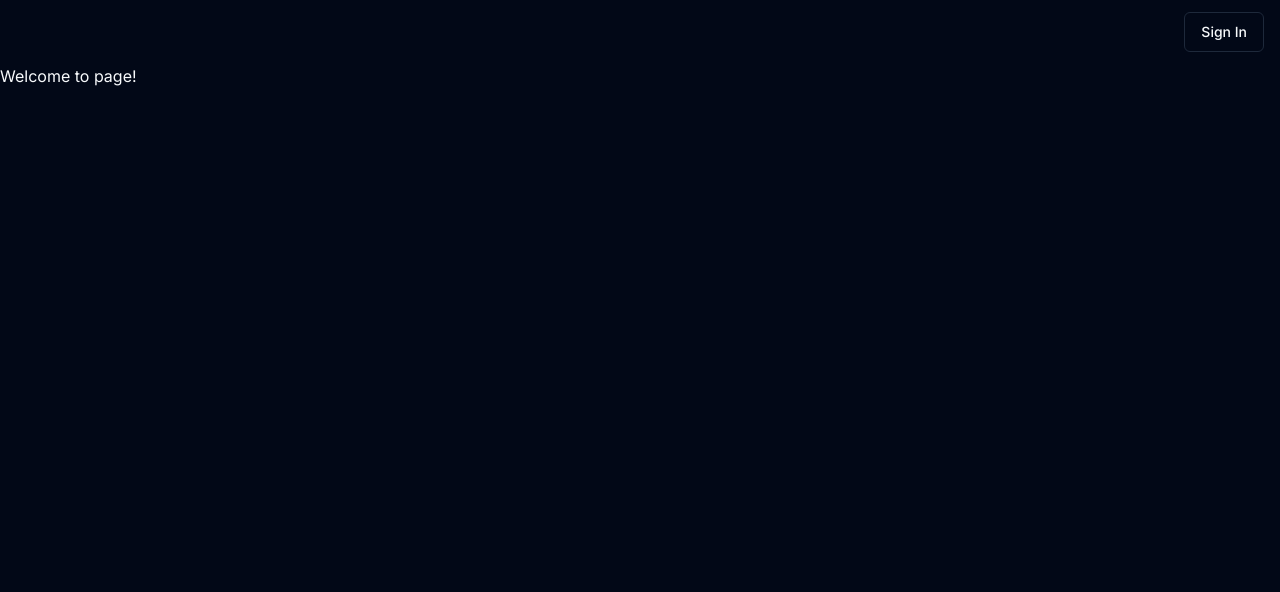
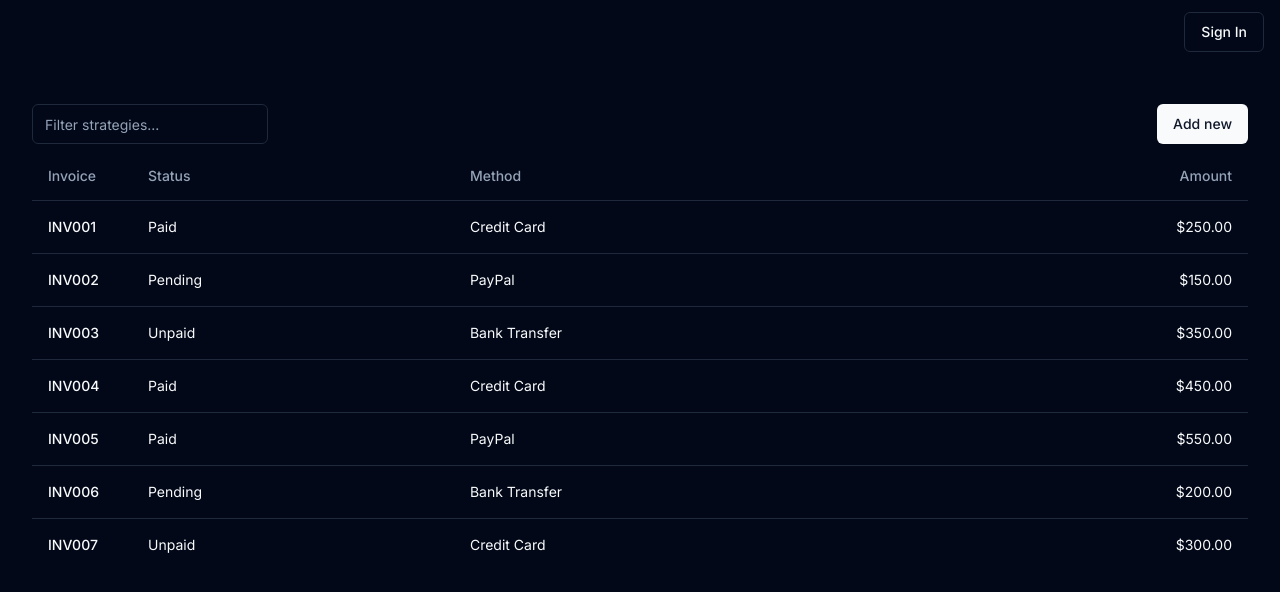
Before and after one commit to JanKomis/optionCalculator, a Next.js app: page /strategies in a window 1280 px wide. Shown: the top 592 px of the page. Built offline with nearby package versions, Linux system fonts and the light colour scheme; no server answers.

Commit message:
firsth version strategie page

```diff
--- a/app/strategies/page.tsx
+++ b/app/strategies/page.tsx
@@ -1,3 +1,10 @@
+import StrategiesTable from "@/components/strategies/StrategiesTable";
+
+
 export default function Page() {
-    return <main>Welcome to page!</main>;
-  }
+  return (
+    <main>
+      <StrategiesTable></StrategiesTable>
+    </main>
+  );
+}
--- /dev/null
+++ b/components/strategies/StrategiesTable.tsx
@@ -0,0 +1,86 @@
+import {
+  Table,
+  TableBody,
+  TableCaption,
+  TableCell,
+  TableFooter,
+  TableHead,
+  TableHeader,
+  TableRow,
+} from "../ui/table";
+import TableToolbar from "./TableToolbar";
+
+const invoices = [
+  {
+    invoice: "INV001",
+    paymentStatus: "Paid",
+    totalAmount: "$250.00",
+    paymentMethod: "Credit Card",
+  },
+  {
+    invoice: "INV002",
+    paymentStatus: "Pending",
+    totalAmount: "$150.00",
+    paymentMethod: "PayPal",
+  },
+  {
+    invoice: "INV003",
+    paymentStatus: "Unpaid",
+    totalAmount: "$350.00",
+    paymentMethod: "Bank Transfer",
+  },
+  {
+    invoice: "INV004",
+    paymentStatus: "Paid",
+    totalAmount: "$450.00",
+    paymentMethod: "Credit Card",
+  },
+  {
+    invoice: "INV005",
+    paymentStatus: "Paid",
+    totalAmount: "$550.00",
+    paymentMethod: "PayPal",
+  },
+  {
+    invoice: "INV006",
+    paymentStatus: "Pending",
+    totalAmount: "$200.00",
+    paymentMethod: "Bank Transfer",
+  },
+  {
+    invoice: "INV007",
+    paymentStatus: "Unpaid",
+    totalAmount: "$300.00",
+    paymentMethod: "Credit Card",
+  },
+];
+
+export default function StrategiesTable() {
+  return (
+    <div className="p-8 w-full">
+      <TableToolbar></TableToolbar>
+      <Table>
+        <TableHeader>
+          <TableRow>
+            <TableHead className="w-[100px]">Invoice</TableHead>
+            <TableHead>Status</TableHead>
+            <TableHead>Method</TableHead>
+            <TableHead className="text-right">Amount</TableHead>
+          </TableRow>
+        </TableHeader>
+        <TableBody>
+          {invoices.map((invoice) => (
+            <TableRow key={invoice.invoice}>
+              <TableCell className="font-medium">{invoice.invoice}</TableCell>
+              <TableCell>{invoice.paymentStatus}</TableCell>
+              <TableCell>{invoice.paymentMethod}</TableCell>
+              <TableCell className="text-right">
+                {invoice.totalAmount}
+              </TableCell>
+            </TableRow>
+          ))}
+        </TableBody>
+      </Table>
+    </div>
+  );
+}
--- /dev/null
+++ b/components/strategies/TableToolbar.tsx
@@ -0,0 +1,15 @@
+import { Button } from "../ui/button";
+import { Input } from "../ui/input";
+
+export default function TableToolbar() {
+  return (
+    <div className="flex justify-between py-2">
+      <Input
+        className="w-50 "
+        type="text"
+        placeholder="Filter strategies..."
+      ></Input>
+      <Button>Add new</Button>
+    </div>
+  );
+}
--- /dev/null
+++ b/components/ui/table.tsx
@@ -0,0 +1,117 @@
+import * as React from "react"
+
+import { cn } from "@/lib/utils"
+
+const Table = React.forwardRef<
+  HTMLTableElement,
+  React.HTMLAttributes<HTMLTableElement>
+>(({ className, ...props }, ref) => (
+  <div className="relative w-full overflow-auto">
+    <table
+      ref={ref}
+      className={cn("w-full caption-bottom text-sm", className)}
+      {...props}
+    />
+  </div>
+))
+Table.displayName = "Table"
+
+const TableHeader = React.forwardRef<
+  HTMLTableSectionElement,
+  React.HTMLAttributes<HTMLTableSectionElement>
+>(({ className, ...props }, ref) => (
+  <thead ref={ref} className={cn("[&_tr]:border-b", className)} {...props} />
+))
+TableHeader.displayName = "TableHeader"
+
+const TableBody = React.forwardRef<
+  HTMLTableSectionElement,
+  React.HTMLAttributes<HTMLTableSectionElement>
+>(({ className, ...props }, ref) => (
+  <tbody
+    ref={ref}
+    className={cn("[&_tr:last-child]:border-0", className)}
+    {...props}
+  />
+))
+TableBody.displayName = "TableBody"
+
+const TableFooter = React.forwardRef<
+  HTMLTableSectionElement,
+  React.HTMLAttributes<HTMLTableSectionElement>
+>(({ className, ...props }, ref) => (
+  <tfoot
+    ref={ref}
+    className={cn(
+      "border-t bg-muted/50 font-medium [&>tr]:last:border-b-0",
+      className
+    )}
+    {...props}
+  />
+))
+TableFooter.displayName = "TableFooter"
+
+const TableRow = React.forwardRef<
+  HTMLTableRowElement,
+  React.HTMLAttributes<HTMLTableRowElement>
+>(({ className, ...props }, ref) => (
+  <tr
+    ref={ref}
+    className={cn(
+      "border-b transition-colors hover:bg-muted/50 data-[state=selected]:bg-muted",
+      className
+    )}
+    {...props}
+  />
+))
+TableRow.displayName = "TableRow"
+
+const TableHead = React.forwardRef<
+  HTMLTableCellElement,
+  React.ThHTMLAttributes<HTMLTableCellElement>
+>(({ className, ...props }, ref) => (
+  <th
+    ref={ref}
+    className={cn(
+      "h-12 px-4 text-left align-middle font-medium text-muted-foreground [&:has([role=checkbox])]:pr-0",
+      className
+    )}
+    {...props}
+  />
+))
+TableHead.displayName = "TableHead"
+
+const TableCell = React.forwardRef<
+  HTMLTableCellElement,
+  React.TdHTMLAttributes<HTMLTableCellElement>
+>(({ className, ...props }, ref) => (
+  <td
+    ref={ref}
+    className={cn("p-4 align-middle [&:has([role=checkbox])]:pr-0", className)}
+    {...props}
+  />
+))
+TableCell.displayName = "TableCell"
+
+const TableCaption = React.forwardRef<
+  HTMLTableCaptionElement,
+  React.HTMLAttributes<HTMLTableCaptionElement>
+>(({ className, ...props }, ref) => (
+  <caption
+    ref={ref}
+    className={cn("mt-4 text-sm text-muted-foreground", className)}
+    {...props}
+  />
+))
+TableCaption.displayName = "TableCaption"
+
+export {
+  Table,
+  TableHeader,
+  TableBody,
+  TableFooter,
+  TableHead,
+  TableRow,
+  TableCell,
+  TableCaption,
+}
```
